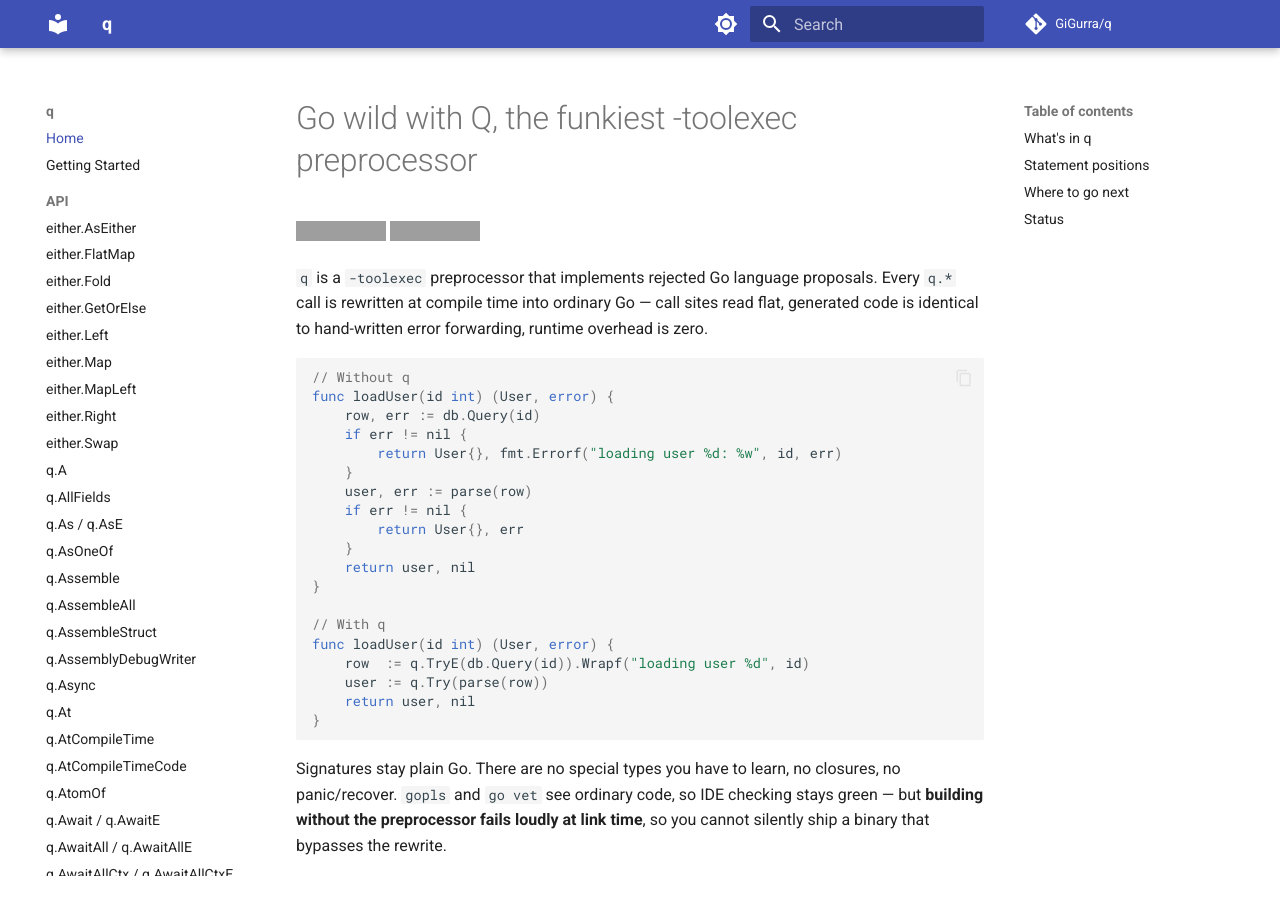
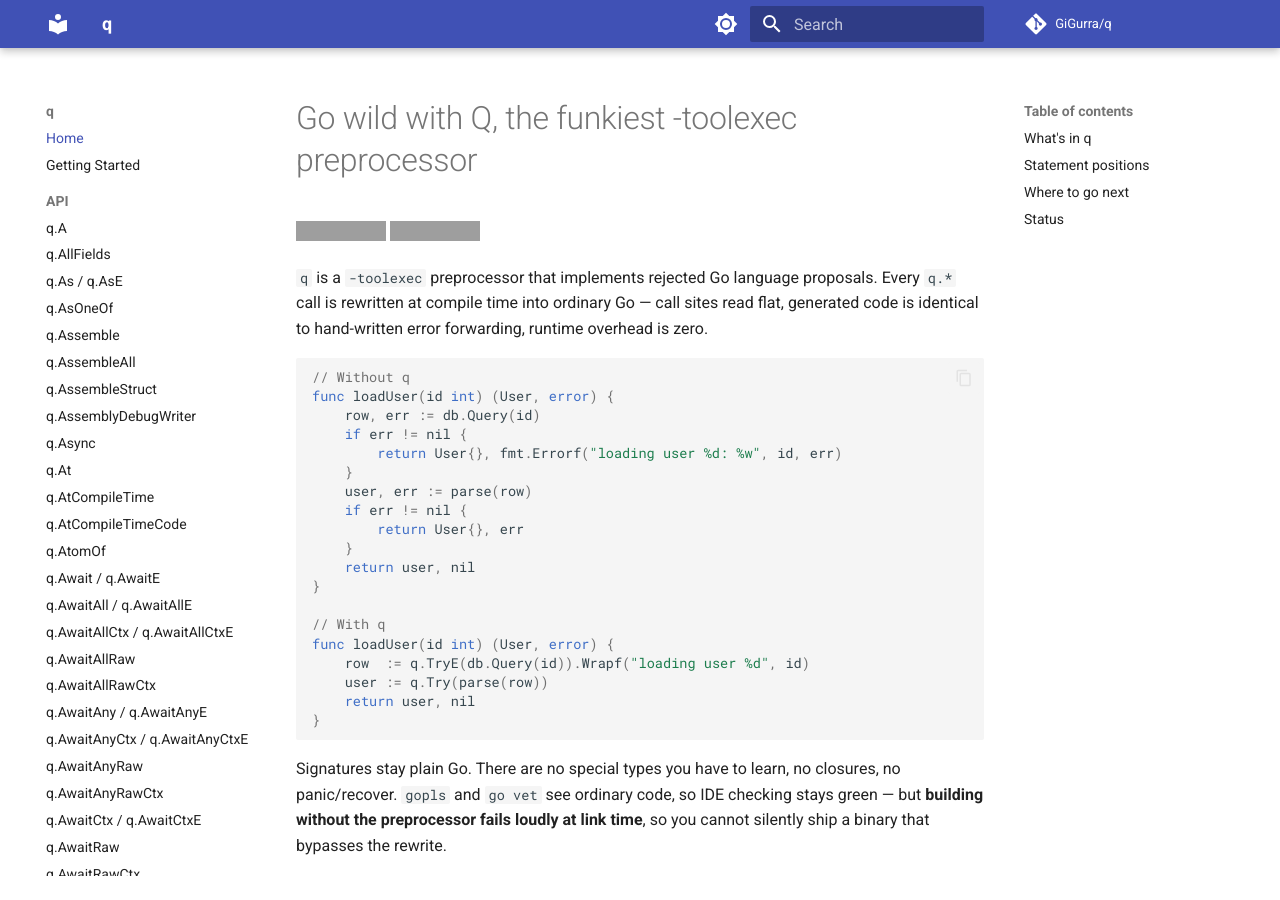
Before and after one commit to GiGurra/q, an MkDocs documentation site: the page built from docs/index.md, in a window 1280 px wide and 900 px high. Built offline with MkDocs 1.6.1 and Material for MkDocs 9.7.7, drawn with Linux system fonts in a browser that asks for light colours; comment, search, counter and statistics services are not loaded; part of the change alters nothing that is shown; grey boxes are pictures that could not be loaded.

Commit message:
docs: relabel either.X → q.either.X; URL form api/foo/#anchor for working links
Two fixes on top of the per-entry anchor experiment:

1. Relabel pkg/q/either funcs as q.either.X. Sorts naturally with
   the rest of q.* (lands in the q.E* range — between q.Drop and
   q.EnumName) instead of an awkward `either.*` block ahead of all
   q.* entries.

2. Switch the URL form from `api/foo.md#anchor` to `api/foo/#anchor`.
   mkdocs strips `.md` from plain nav paths but treats anchored
   forms as opaque, leaving `.md` literal — and the deployed site
   404s on those URLs (verified via curl). The rendered-URL form
   matches what mkdocs would emit for the bare path and resolves.

scripts/docs_navbar_check.sh updated to recognise the q.either.
prefix.

Co-Authored-By: Claude Opus 4.7 (1M context) <noreply@anthropic.com>

```diff
--- a/mkdocs.yml
+++ b/mkdocs.yml
@@ -45,191 +45,191 @@ nav:
   - Home: index.md
   - Getting Started: getting-started.md
   - API:
-    - either.AsEither: api/either.md#either-aseither
-    - either.FlatMap: api/either.md#either-flatmap
-    - either.Fold: api/either.md#either-fold
-    - either.GetOrElse: api/either.md#either-getorelse
-    - either.Left: api/either.md#either-left
-    - either.Map: api/either.md#either-map
-    - either.MapLeft: api/either.md#either-mapleft
-    - either.Right: api/either.md#either-right
-    - either.Swap: api/either.md#either-swap
-    - q.A: api/atom.md#q-a
-    - q.AllFields: api/reflection.md#q-allfields
-    - q.As / q.AsE: api/as.md#q-as-q-ase
-    - q.AsOneOf: api/oneof.md#q-asoneof
-    - q.Assemble: api/assemble.md#q-assemble
-    - q.AssembleAll: api/assemble.md#q-assembleall
-    - q.AssembleStruct: api/assemble.md#q-assemblestruct
-    - q.AssemblyDebugWriter: api/assemble.md#q-assemblydebugwriter
-    - q.Async: api/async.md#q-async
-    - q.At: api/at.md#q-at
-    - q.AtCompileTime: api/atcompiletime.md#q-atcompiletime
-    - q.AtCompileTimeCode: api/atcompiletime.md#q-atcompiletimecode
-    - q.AtomOf: api/atom.md#q-atomof
-    - q.Await / q.AwaitE: api/async.md#q-await-q-awaite
-    - q.AwaitAll / q.AwaitAllE: api/await_multi.md#q-awaitall-q-awaitalle
-    - q.AwaitAllCtx / q.AwaitAllCtxE: api/await_multi.md#q-awaitallctx-q-awaitallctxe
-    - q.AwaitAllRaw: api/await_multi.md#q-awaitallraw
-    - q.AwaitAllRawCtx: api/await_multi.md#q-awaitallrawctx
-    - q.AwaitAny / q.AwaitAnyE: api/await_multi.md#q-awaitany-q-awaitanye
-    - q.AwaitAnyCtx / q.AwaitAnyCtxE: api/await_multi.md#q-awaitanyctx-q-awaitanyctxe
-    - q.AwaitAnyRaw: api/await_multi.md#q-awaitanyraw
-    - q.AwaitAnyRawCtx: api/await_multi.md#q-awaitanyrawctx
-    - q.AwaitCtx / q.AwaitCtxE: api/await_ctx.md#q-awaitctx-q-awaitctxe
-    - q.AwaitRaw: api/async.md#q-awaitraw
-    - q.AwaitRawCtx: api/await_ctx.md#q-awaitrawctx
-    - q.BinaryCodec: api/atcompiletime.md#q-binarycodec
-    - q.Camel: api/string_case.md#q-camel
-    - q.Case: api/match.md#q-case
-    - q.Check / q.CheckE: api/check.md#q-check-q-checke
-    - q.Chunk: api/data.md#q-chunk
-    - q.Const: api/try.md#q-const
-    - q.Coro: api/coro.md#q-coro
-    - q.Count: api/data.md#q-count
-    - q.Deadline: api/timeout.md#q-deadline
-    - q.DebugPrintln: api/debug.md#q-debugprintln
-    - q.DebugPrintlnAt: api/debug.md#q-debugprintlnat
-    - q.DebugSlogAttr: api/debug.md#q-debugslogattr
-    - q.Default: api/match.md#q-default
-    - q.Distinct: api/data.md#q-distinct
-    - q.DistinctBy: api/data.md#q-distinctby
-    - q.Drain: api/channel_multi.md#q-drain
-    - q.DrainAll: api/channel_multi.md#q-drainall
-    - q.DrainAllCtx / q.DrainAllCtxE: api/channel_multi.md#q-drainallctx-q-drainallctxe
-    - q.DrainAllRawCtx: api/channel_multi.md#q-drainallrawctx
-    - q.DrainCtx / q.DrainCtxE: api/recv_ctx.md#q-drainctx-q-drainctxe
-    - q.DrainRawCtx: api/recv_ctx.md#q-drainrawctx
-    - q.Drop: api/data.md#q-drop
-    - q.EnumName: api/enums.md#q-enumname
-    - q.EnumNames: api/enums.md#q-enumnames
-    - q.EnumOrdinal: api/enums.md#q-enumordinal
-    - q.EnumParse: api/enums.md#q-enumparse
-    - q.EnumValid: api/enums.md#q-enumvalid
-    - q.EnumValues: api/enums.md#q-enumvalues
-    - q.Exhaustive: api/exhaustive.md#q-exhaustive
-    - q.Exists: api/data.md#q-exists
-    - q.ExistsErr: api/data.md#q-existserr
-    - q.Expr: api/slog.md#q-expr
-    - q.F: api/format.md#q-f
-    - q.Ferr: api/format.md#q-ferr
-    - q.Fields: api/reflection.md#q-fields
-    - q.File: api/slog.md#q-file
-    - q.FileLine: api/slog.md#q-fileline
-    - q.Filter: api/data.md#q-filter
-    - q.FilterErr: api/data.md#q-filtererr
-    - q.Find: api/data.md#q-find
-    - q.FlatMap: api/data.md#q-flatmap
-    - q.FlatMapErr: api/data.md#q-flatmaperr
-    - q.Fln: api/format.md#q-fln
-    - q.Fold: api/data.md#q-fold
-    - q.FoldErr: api/data.md#q-folderr
-    - q.ForAll: api/data.md#q-forall
-    - q.ForAllErr: api/data.md#q-forallerr
-    - q.ForEach: api/data.md#q-foreach
-    - q.ForEachErr: api/data.md#q-foreacherr
-    - q.GenEnumJSONLax: api/gen.md#q-genenumjsonlax
-    - q.GenEnumJSONStrict: api/gen.md#q-genenumjsonstrict
-    - q.Generator: api/generator.md#q-generator
-    - q.GenStringer: api/gen.md#q-genstringer
-    - q.GetPar: api/par.md#q-getpar
-    - q.GobCodec: api/atcompiletime.md#q-gobcodec
-    - q.GoroutineID: api/goroutine_id.md#q-goroutineid
-    - q.GroupBy: api/data.md#q-groupby
-    - q.InstallSlog: api/slog.md#q-installslog
-    - q.InstallSlogJSON: api/slog.md#q-installslogjson
-    - q.InstallSlogText: api/slog.md#q-installslogtext
-    - q.JSONCodec: api/atcompiletime.md#q-jsoncodec
-    - q.Kebab: api/string_case.md#q-kebab
-    - q.Keys: api/data.md#q-keys
-    - q.Lazy / q.LazyE: api/lazy.md#q-lazy-q-lazye
-    - q.LazyEFromThunk: api/lazy.md#q-lazyefromthunk
-    - q.LazyFromThunk: api/lazy.md#q-lazyfromthunk
-    - q.Line: api/slog.md#q-line
-    - q.Lock: api/lock.md#q-lock
-    - q.LogCloseErr: api/assemble.md#q-logcloseerr
-    - q.Lower: api/string_case.md#q-lower
-    - q.Map: api/data.md#q-map
-    - q.MapEntries: api/data.md#q-mapentries
-    - q.MapEntriesErr: api/data.md#q-mapentrieserr
-    - q.MapErr: api/data.md#q-maperr
-    - q.MapKeys: api/data.md#q-mapkeys
-    - q.MapKeysErr: api/data.md#q-mapkeyserr
-    - q.MapValues: api/data.md#q-mapvalues
-    - q.MapValuesErr: api/data.md#q-mapvalueserr
-    - q.Match: api/match.md#q-match
-    - q.Max: api/data.md#q-max
-    - q.MaxBy: api/data.md#q-maxby
-    - q.Min: api/data.md#q-min
-    - q.MinBy: api/data.md#q-minby
-    - q.NamedSQL: api/sql.md#q-namedsql
-    - q.NewScope: api/scope.md#q-newscope
-    - q.NotNil / q.NotNilE: api/notnil.md#q-notnil-q-notnile
-    - q.Ok / q.OkE: api/ok.md#q-ok-q-oke
-    - q.OnType: api/match.md#q-ontype
-    - q.Open / q.OpenE: api/open.md#q-open-q-opene
-    - q.ParExists: api/par.md#q-parexists
-    - q.ParExistsErr: api/par.md#q-parexistserr
-    - q.ParFilter: api/par.md#q-parfilter
-    - q.ParFilterErr: api/par.md#q-parfiltererr
-    - q.ParFlatMap: api/par.md#q-parflatmap
-    - q.ParFlatMapErr: api/par.md#q-parflatmaperr
-    - q.ParForAll: api/par.md#q-parforall
-    - q.ParForAllErr: api/par.md#q-parforallerr
-    - q.ParForEach: api/par.md#q-parforeach
-    - q.ParForEachErr: api/par.md#q-parforeacherr
-    - q.ParGroupBy: api/par.md#q-pargroupby
-    - q.ParGroupByErr: api/par.md#q-pargroupbyerr
-    - q.ParMap: api/par.md#q-parmap
-    - q.ParMapErr: api/par.md#q-parmaperr
-    - q.Partition: api/data.md#q-partition
-    - q.Pascal: api/string_case.md#q-pascal
-    - q.PermitNil: api/assemble.md#q-permitnil
-    - q.PgSQL: api/sql.md#q-pgsql
-    - q.Recover / q.RecoverE: api/recover.md#q-recover-q-recovere
-    - q.Recv / q.RecvE: api/recv.md#q-recv-q-recve
-    - q.RecvAny / q.RecvAnyE: api/channel_multi.md#q-recvany-q-recvanye
-    - q.RecvAnyCtx / q.RecvAnyCtxE: api/channel_multi.md#q-recvanyctx-q-recvanyctxe
-    - q.RecvAnyRaw: api/channel_multi.md#q-recvanyraw
-    - q.RecvAnyRawCtx: api/channel_multi.md#q-recvanyrawctx
-    - q.RecvCtx / q.RecvCtxE: api/recv_ctx.md#q-recvctx-q-recvctxe
-    - q.RecvRawCtx: api/recv_ctx.md#q-recvrawctx
-    - q.Reduce: api/data.md#q-reduce
-    - q.Require: api/require.md#q-require
-    - q.Sealed: api/sealed.md#q-sealed
-    - q.SlogAttr: api/slog.md#q-slogattr
-    - q.SlogContextHandler: api/slog.md#q-slogcontexthandler
-    - q.SlogCtx: api/slog.md#q-slogctx
-    - q.SlogFile: api/slog.md#q-slogfile
-    - q.SlogFileLine: api/slog.md#q-slogfileline
-    - q.SlogLine: api/slog.md#q-slogline
-    - q.Snake: api/string_case.md#q-snake
-    - q.Sort: api/data.md#q-sort
-    - q.SortBy: api/data.md#q-sortby
-    - q.SortFunc: api/data.md#q-sortfunc
-    - q.SQL: api/sql.md#q-sql
-    - q.Sum: api/data.md#q-sum
-    - q.Tag: api/reflection.md#q-tag
-    - q.Take: api/data.md#q-take
-    - q.Tern: api/tern.md#q-tern
-    - q.Timeout: api/timeout.md#q-timeout
-    - q.Title: api/string_case.md#q-title
-    - q.TODO: api/todo.md#q-todo
-    - q.ToErr: typed-nil-guard.md#q-toerr
-    - q.Trace / q.TraceE: api/trace.md#q-trace-q-tracee
-    - q.Try / q.TryE: api/try.md#q-try-q-trye
-    - q.TypeName: api/reflection.md#q-typename
-    - q.Unreachable: api/todo.md#q-unreachable
-    - q.Unwrap / q.UnwrapE: api/try.md#q-unwrap-q-unwrape
-    - q.Unzip: api/data.md#q-unzip
-    - q.Upper: api/string_case.md#q-upper
-    - q.Values: api/data.md#q-values
-    - q.WithAssemblyDebug: api/assemble.md#q-withassemblydebug
-    - q.WithAssemblyDebugWriter: api/assemble.md#q-withassemblydebugwriter
-    - q.WithPar: api/par.md#q-withpar
-    - q.WithParUnbounded: api/par.md#q-withparunbounded
-    - q.Yield: api/generator.md#q-yield
-    - q.Zip: api/data.md#q-zip
-    - q.ZipMap: api/data.md#q-zipmap
+    - q.A: api/atom/#q-a
+    - q.AllFields: api/reflection/#q-allfields
+    - q.As / q.AsE: api/as/#q-as-q-ase
+    - q.AsOneOf: api/oneof/#q-asoneof
+    - q.Assemble: api/assemble/#q-assemble
+    - q.AssembleAll: api/assemble/#q-assembleall
+    - q.AssembleStruct: api/assemble/#q-assemblestruct
+    - q.AssemblyDebugWriter: api/assemble/#q-assemblydebugwriter
+    - q.Async: api/async/#q-async
+    - q.At: api/at/#q-at
+    - q.AtCompileTime: api/atcompiletime/#q-atcompiletime
+    - q.AtCompileTimeCode: api/atcompiletime/#q-atcompiletimecode
+    - q.AtomOf: api/atom/#q-atomof
+    - q.Await / q.AwaitE: api/async/#q-await-q-awaite
+    - q.AwaitAll / q.AwaitAllE: api/await_multi/#q-awaitall-q-awaitalle
+    - q.AwaitAllCtx / q.AwaitAllCtxE: api/await_multi/#q-awaitallctx-q-awaitallctxe
+    - q.AwaitAllRaw: api/await_multi/#q-awaitallraw
+    - q.AwaitAllRawCtx: api/await_multi/#q-awaitallrawctx
+    - q.AwaitAny / q.AwaitAnyE: api/await_multi/#q-awaitany-q-awaitanye
+    - q.AwaitAnyCtx / q.AwaitAnyCtxE: api/await_multi/#q-awaitanyctx-q-awaitanyctxe
+    - q.AwaitAnyRaw: api/await_multi/#q-awaitanyraw
+    - q.AwaitAnyRawCtx: api/await_multi/#q-awaitanyrawctx
+    - q.AwaitCtx / q.AwaitCtxE: api/await_ctx/#q-awaitctx-q-awaitctxe
+    - q.AwaitRaw: api/async/#q-awaitraw
+    - q.AwaitRawCtx: api/await_ctx/#q-awaitrawctx
+    - q.BinaryCodec: api/atcompiletime/#q-binarycodec
+    - q.Camel: api/string_case/#q-camel
+    - q.Case: api/match/#q-case
+    - q.Check / q.CheckE: api/check/#q-check-q-checke
+    - q.Chunk: api/data/#q-chunk
+    - q.Const: api/try/#q-const
+    - q.Coro: api/coro/#q-coro
+    - q.Count: api/data/#q-count
+    - q.Deadline: api/timeout/#q-deadline
+    - q.DebugPrintln: api/debug/#q-debugprintln
+    - q.DebugPrintlnAt: api/debug/#q-debugprintlnat
+    - q.DebugSlogAttr: api/debug/#q-debugslogattr
+    - q.Default: api/match/#q-default
+    - q.Distinct: api/data/#q-distinct
+    - q.DistinctBy: api/data/#q-distinctby
+    - q.Drain: api/channel_multi/#q-drain
+    - q.DrainAll: api/channel_multi/#q-drainall
+    - q.DrainAllCtx / q.DrainAllCtxE: api/channel_multi/#q-drainallctx-q-drainallctxe
+    - q.DrainAllRawCtx: api/channel_multi/#q-drainallrawctx
+    - q.DrainCtx / q.DrainCtxE: api/recv_ctx/#q-drainctx-q-drainctxe
+    - q.DrainRawCtx: api/recv_ctx/#q-drainrawctx
+    - q.Drop: api/data/#q-drop
+    - q.either.AsEither: api/either/#q-either-aseither
+    - q.either.FlatMap: api/either/#q-either-flatmap
+    - q.either.Fold: api/either/#q-either-fold
+    - q.either.GetOrElse: api/either/#q-either-getorelse
+    - q.either.Left: api/either/#q-either-left
+    - q.either.Map: api/either/#q-either-map
+    - q.either.MapLeft: api/either/#q-either-mapleft
+    - q.either.Right: api/either/#q-either-right
+    - q.either.Swap: api/either/#q-either-swap
+    - q.EnumName: api/enums/#q-enumname
+    - q.EnumNames: api/enums/#q-enumnames
+    - q.EnumOrdinal: api/enums/#q-enumordinal
+    - q.EnumParse: api/enums/#q-enumparse
+    - q.EnumValid: api/enums/#q-enumvalid
+    - q.EnumValues: api/enums/#q-enumvalues
+    - q.Exhaustive: api/exhaustive/#q-exhaustive
+    - q.Exists: api/data/#q-exists
+    - q.ExistsErr: api/data/#q-existserr
+    - q.Expr: api/slog/#q-expr
+    - q.F: api/format/#q-f
+    - q.Ferr: api/format/#q-ferr
+    - q.Fields: api/reflection/#q-fields
+    - q.File: api/slog/#q-file
+    - q.FileLine: api/slog/#q-fileline
+    - q.Filter: api/data/#q-filter
+    - q.FilterErr: api/data/#q-filtererr
+    - q.Find: api/data/#q-find
+    - q.FlatMap: api/data/#q-flatmap
+    - q.FlatMapErr: api/data/#q-flatmaperr
+    - q.Fln: api/format/#q-fln
+    - q.Fold: api/data/#q-fold
+    - q.FoldErr: api/data/#q-folderr
+    - q.ForAll: api/data/#q-forall
+    - q.ForAllErr: api/data/#q-forallerr
+    - q.ForEach: api/data/#q-foreach
+    - q.ForEachErr: api/data/#q-foreacherr
+    - q.GenEnumJSONLax: api/gen/#q-genenumjsonlax
+    - q.GenEnumJSONStrict: api/gen/#q-genenumjsonstrict
+    - q.Generator: api/generator/#q-generator
+    - q.GenStringer: api/gen/#q-genstringer
+    - q.GetPar: api/par/#q-getpar
+    - q.GobCodec: api/atcompiletime/#q-gobcodec
+    - q.GoroutineID: api/goroutine_id/#q-goroutineid
+    - q.GroupBy: api/data/#q-groupby
+    - q.InstallSlog: api/slog/#q-installslog
+    - q.InstallSlogJSON: api/slog/#q-installslogjson
+    - q.InstallSlogText: api/slog/#q-installslogtext
+    - q.JSONCodec: api/atcompiletime/#q-jsoncodec
+    - q.Kebab: api/string_case/#q-kebab
+    - q.Keys: api/data/#q-keys
+    - q.Lazy / q.LazyE: api/lazy/#q-lazy-q-lazye
+    - q.LazyEFromThunk: api/lazy/#q-lazyefromthunk
+    - q.LazyFromThunk: api/lazy/#q-lazyfromthunk
+    - q.Line: api/slog/#q-line
+    - q.Lock: api/lock/#q-lock
+    - q.LogCloseErr: api/assemble/#q-logcloseerr
+    - q.Lower: api/string_case/#q-lower
+    - q.Map: api/data/#q-map
+    - q.MapEntries: api/data/#q-mapentries
+    - q.MapEntriesErr: api/data/#q-mapentrieserr
+    - q.MapErr: api/data/#q-maperr
+    - q.MapKeys: api/data/#q-mapkeys
+    - q.MapKeysErr: api/data/#q-mapkeyserr
+    - q.MapValues: api/data/#q-mapvalues
+    - q.MapValuesErr: api/data/#q-mapvalueserr
+    - q.Match: api/match/#q-match
+    - q.Max: api/data/#q-max
+    - q.MaxBy: api/data/#q-maxby
+    - q.Min: api/data/#q-min
+    - q.MinBy: api/data/#q-minby
+    - q.NamedSQL: api/sql/#q-namedsql
+    - q.NewScope: api/scope/#q-newscope
+    - q.NotNil / q.NotNilE: api/notnil/#q-notnil-q-notnile
+    - q.Ok / q.OkE: api/ok/#q-ok-q-oke
+    - q.OnType: api/match/#q-ontype
+    - q.Open / q.OpenE: api/open/#q-open-q-opene
+    - q.ParExists: api/par/#q-parexists
+    - q.ParExistsErr: api/par/#q-parexistserr
+    - q.ParFilter: api/par/#q-parfilter
+    - q.ParFilterErr: api/par/#q-parfiltererr
+    - q.ParFlatMap: api/par/#q-parflatmap
+    - q.ParFlatMapErr: api/par/#q-parflatmaperr
+    - q.ParForAll: api/par/#q-parforall
+    - q.ParForAllErr: api/par/#q-parforallerr
+    - q.ParForEach: api/par/#q-parforeach
+    - q.ParForEachErr: api/par/#q-parforeacherr
+    - q.ParGroupBy: api/par/#q-pargroupby
+    - q.ParGroupByErr: api/par/#q-pargroupbyerr
+    - q.ParMap: api/par/#q-parmap
+    - q.ParMapErr: api/par/#q-parmaperr
+    - q.Partition: api/data/#q-partition
+    - q.Pascal: api/string_case/#q-pascal
+    - q.PermitNil: api/assemble/#q-permitnil
+    - q.PgSQL: api/sql/#q-pgsql
+    - q.Recover / q.RecoverE: api/recover/#q-recover-q-recovere
+    - q.Recv / q.RecvE: api/recv/#q-recv-q-recve
+    - q.RecvAny / q.RecvAnyE: api/channel_multi/#q-recvany-q-recvanye
+    - q.RecvAnyCtx / q.RecvAnyCtxE: api/channel_multi/#q-recvanyctx-q-recvanyctxe
+    - q.RecvAnyRaw: api/channel_multi/#q-recvanyraw
+    - q.RecvAnyRawCtx: api/channel_multi/#q-recvanyrawctx
+    - q.RecvCtx / q.RecvCtxE: api/recv_ctx/#q-recvctx-q-recvctxe
+    - q.RecvRawCtx: api/recv_ctx/#q-recvrawctx
+    - q.Reduce: api/data/#q-reduce
+    - q.Require: api/require/#q-require
+    - q.Sealed: api/sealed/#q-sealed
+    - q.SlogAttr: api/slog/#q-slogattr
+    - q.SlogContextHandler: api/slog/#q-slogcontexthandler
+    - q.SlogCtx: api/slog/#q-slogctx
+    - q.SlogFile: api/slog/#q-slogfile
+    - q.SlogFileLine: api/slog/#q-slogfileline
+    - q.SlogLine: api/slog/#q-slogline
+    - q.Snake: api/string_case/#q-snake
+    - q.Sort: api/data/#q-sort
+    - q.SortBy: api/data/#q-sortby
+    - q.SortFunc: api/data/#q-sortfunc
+    - q.SQL: api/sql/#q-sql
+    - q.Sum: api/data/#q-sum
+    - q.Tag: api/reflection/#q-tag
+    - q.Take: api/data/#q-take
+    - q.Tern: api/tern/#q-tern
+    - q.Timeout: api/timeout/#q-timeout
+    - q.Title: api/string_case/#q-title
+    - q.TODO: api/todo/#q-todo
+    - q.ToErr: typed-nil-guard/#q-toerr
+    - q.Trace / q.TraceE: api/trace/#q-trace-q-tracee
+    - q.Try / q.TryE: api/try/#q-try-q-trye
+    - q.TypeName: api/reflection/#q-typename
+    - q.Unreachable: api/todo/#q-unreachable
+    - q.Unwrap / q.UnwrapE: api/try/#q-unwrap-q-unwrape
+    - q.Unzip: api/data/#q-unzip
+    - q.Upper: api/string_case/#q-upper
+    - q.Values: api/data/#q-values
+    - q.WithAssemblyDebug: api/assemble/#q-withassemblydebug
+    - q.WithAssemblyDebugWriter: api/assemble/#q-withassemblydebugwriter
+    - q.WithPar: api/par/#q-withpar
+    - q.WithParUnbounded: api/par/#q-withparunbounded
+    - q.Yield: api/generator/#q-yield
+    - q.Zip: api/data/#q-zip
+    - q.ZipMap: api/data/#q-zipmap
   - Why builds fail on `*MyErr` returns: typed-nil-guard.md
   - Design: design.md
```
Also changed, not shown: 1 other file.
